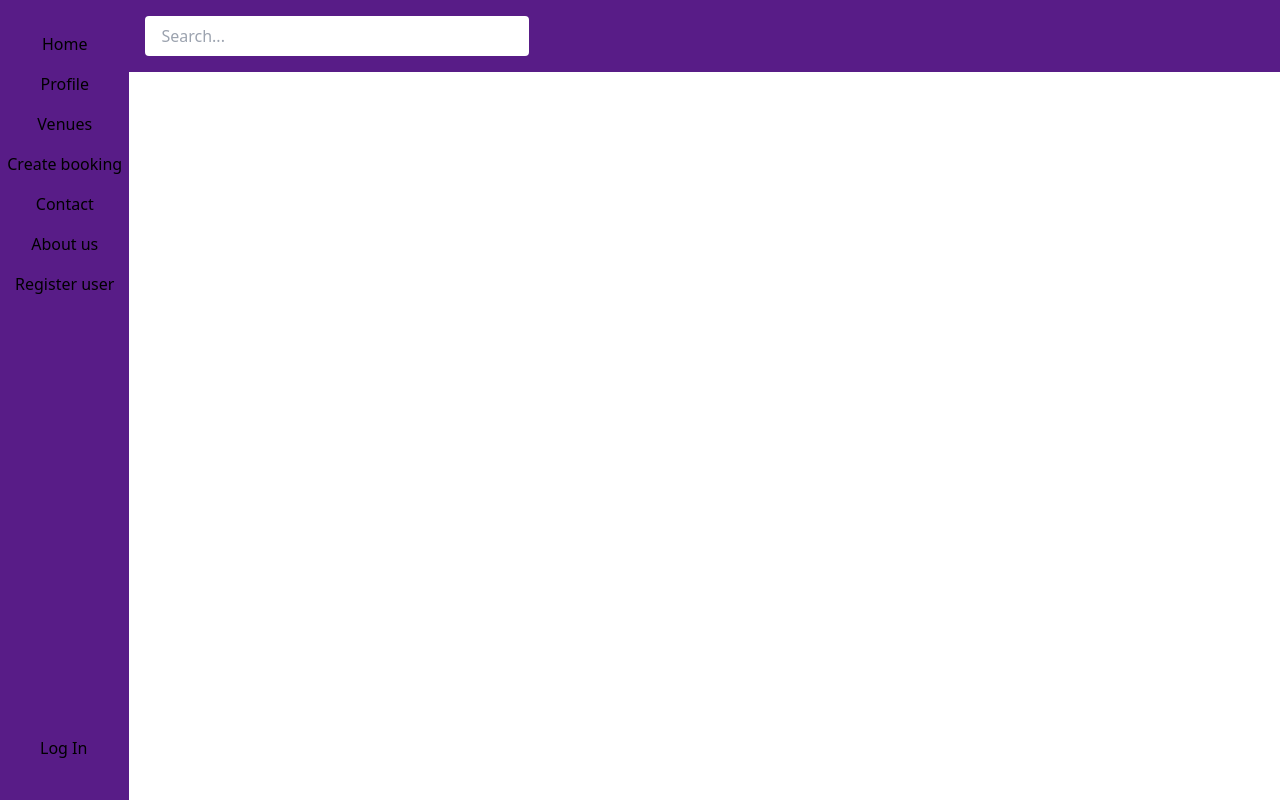
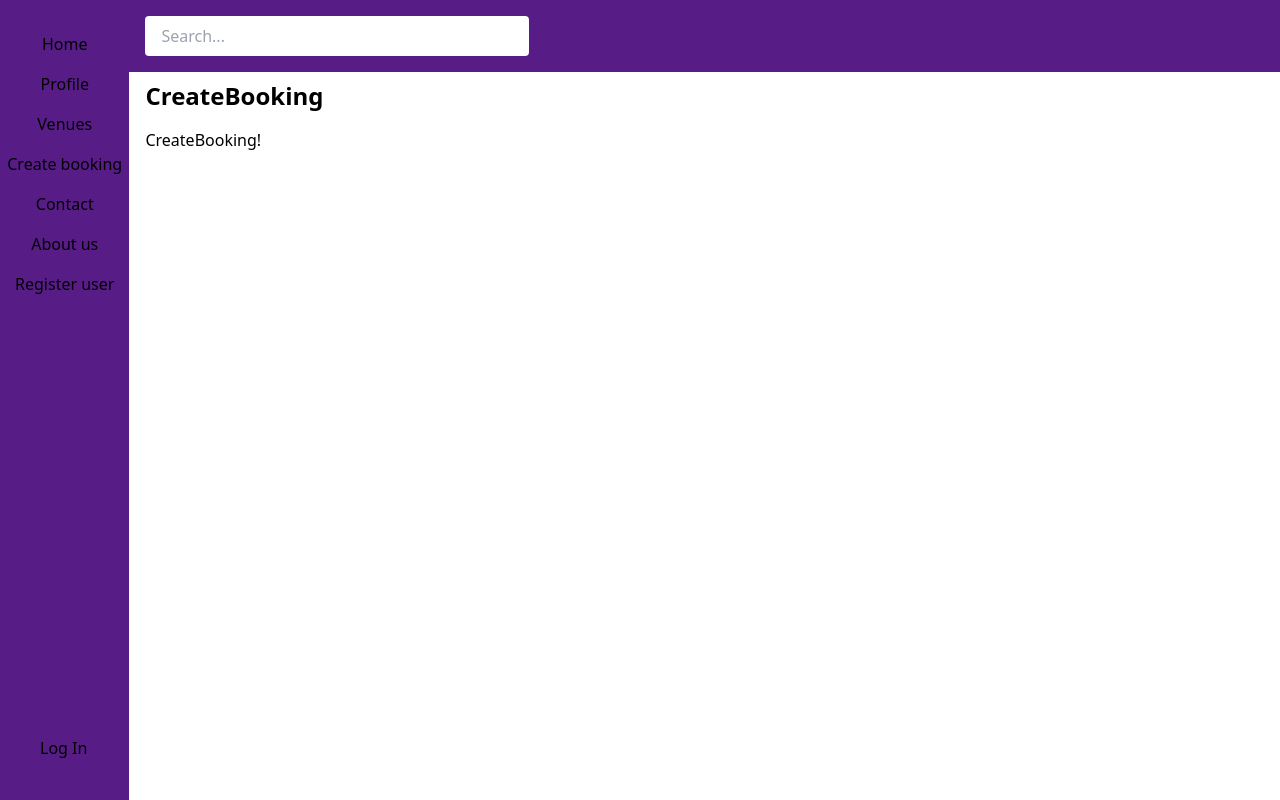
Before and after one commit to Caplix/Final-exam-2024, a React (Vite) app: page /CreateBooking in a window 1280 px wide. Built offline with nearby package versions, Linux system fonts and the light colour scheme.

Commit message:
routing finished

```diff
--- a/src/App.jsx
+++ b/src/App.jsx
@@ -4,6 +4,12 @@ import Sidebar from './components/Sidebar';
 import Home from './Pages/Home';
 import Contact from './Pages/Contact';
 import About from './Pages/About';
+import Profile from './Pages/Profile';
+import Venues from './Pages/Venues';
+import CreateBooking from './Pages/CreateBooking';
+import Register from './Pages/Register';
+import LogIn from './Pages/LogIn';
+
 import SearchBar from './components/SearchBar';
 
 const App = () => {
@@ -23,6 +29,12 @@ const App = () => {
               <Route path="/" element={<Home />} />
               <Route path="/contact" element={<Contact />} />
               <Route path="/about" element={<About />} />
+              <Route path="/Profile" element={<Profile />} />
+              <Route path="/Venues" element={<Venues />} />
+              <Route path="/CreateBooking" element={<CreateBooking />} />
+              <Route path="/Register" element={<Register />} />
+              <Route path="/LogIn" element={<LogIn />} />
+
             </Routes>
           </div>
         </div>
--- /dev/null
+++ b/src/Pages/CreateBooking.jsx
@@ -0,0 +1,12 @@
+import React from 'react';
+
+const CreateBooking = () => {
+  return (
+    <div className="mt-16"> {/* Add top margin to start below the search bar */}
+      <h1 className="text-2xl font-bold mb-4">CreateBooking</h1>
+      <p>CreateBooking!</p>
+    </div>
+  );
+};
+
+export default CreateBooking;
--- /dev/null
+++ b/src/Pages/LogIn.jsx
@@ -0,0 +1,12 @@
+import React from 'react';
+
+const LogIn = () => {
+  return (
+    <div className="mt-16"> {/* Add top margin to start below the search bar */}
+      <h1 className="text-2xl font-bold mb-4">LogIn</h1>
+      <p>LogIn!</p>
+    </div>
+  );
+};
+
+export default LogIn;
--- /dev/null
+++ b/src/Pages/Profile.jsx
@@ -0,0 +1,12 @@
+import React from 'react';
+
+const Profile = () => {
+  return (
+    <div className="mt-16"> {/* Add top margin to start below the search bar */}
+      <h1 className="text-2xl font-bold mb-4">Profile</h1>
+      <p>Profile!</p>
+    </div>
+  );
+};
+
+export default Profile;
--- /dev/null
+++ b/src/Pages/Register.jsx
@@ -0,0 +1,12 @@
+import React from 'react';
+
+const Register = () => {
+  return (
+    <div className="mt-16"> {/* Add top margin to start below the search bar */}
+      <h1 className="text-2xl font-bold mb-4">Register</h1>
+      <p>Register!</p>
+    </div>
+  );
+};
+
+export default Register;
--- /dev/null
+++ b/src/Pages/Venues.jsx
@@ -0,0 +1,12 @@
+import React from 'react';
+
+const Venues = () => {
+  return (
+    <div className="mt-16"> {/* Add top margin to start below the search bar */}
+      <h1 className="text-2xl font-bold mb-4">Venues</h1>
+      <p>Venues!</p>
+    </div>
+  );
+};
+
+export default Venues;
--- a/src/components/Navbar.jsx
+++ b/src/components/Navbar.jsx
@@ -15,7 +15,7 @@ const Navbar = () => {
           <Link to="/venues">Venues</Link>
         </li>
         <li className='mt-4'>
-          <Link to="/booking">Create booking</Link>
+          <Link to="/CreateBooking">Create booking</Link>
         </li>
 
         <li className='mt-4'>
```
